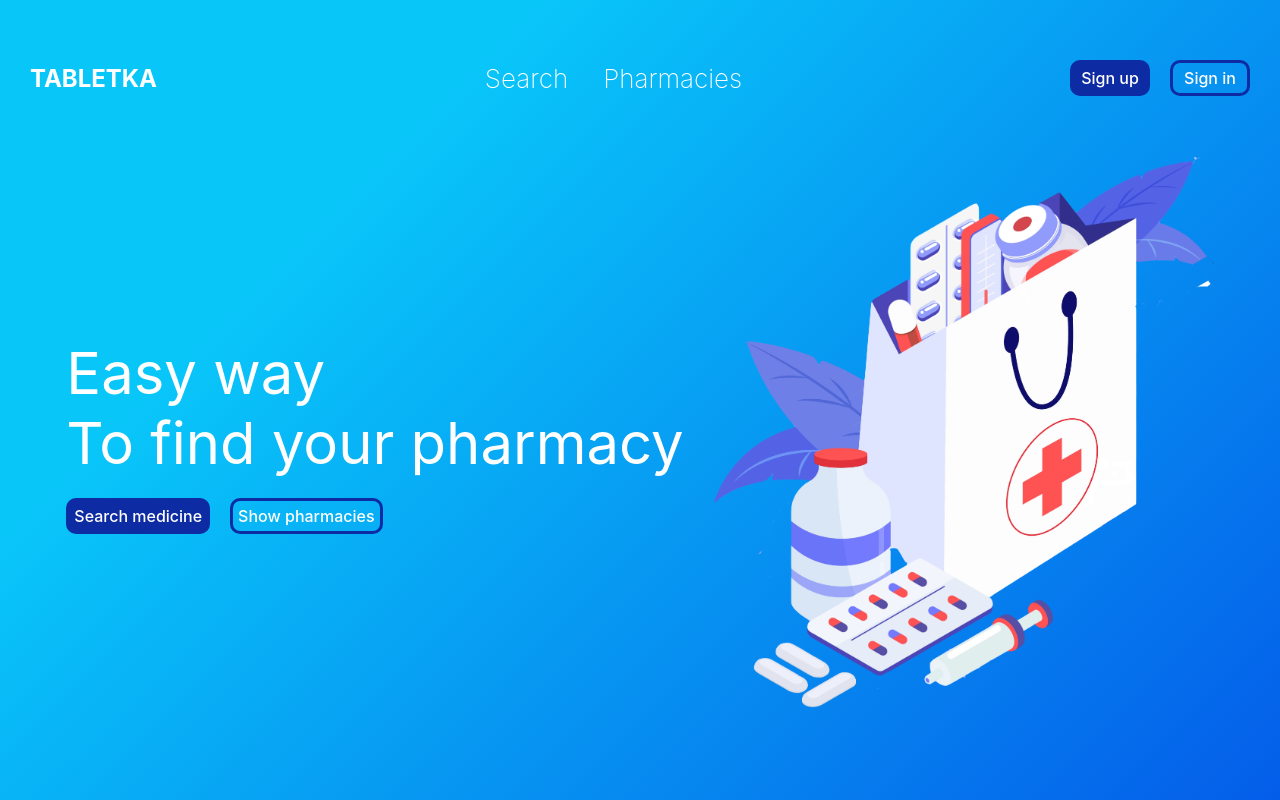
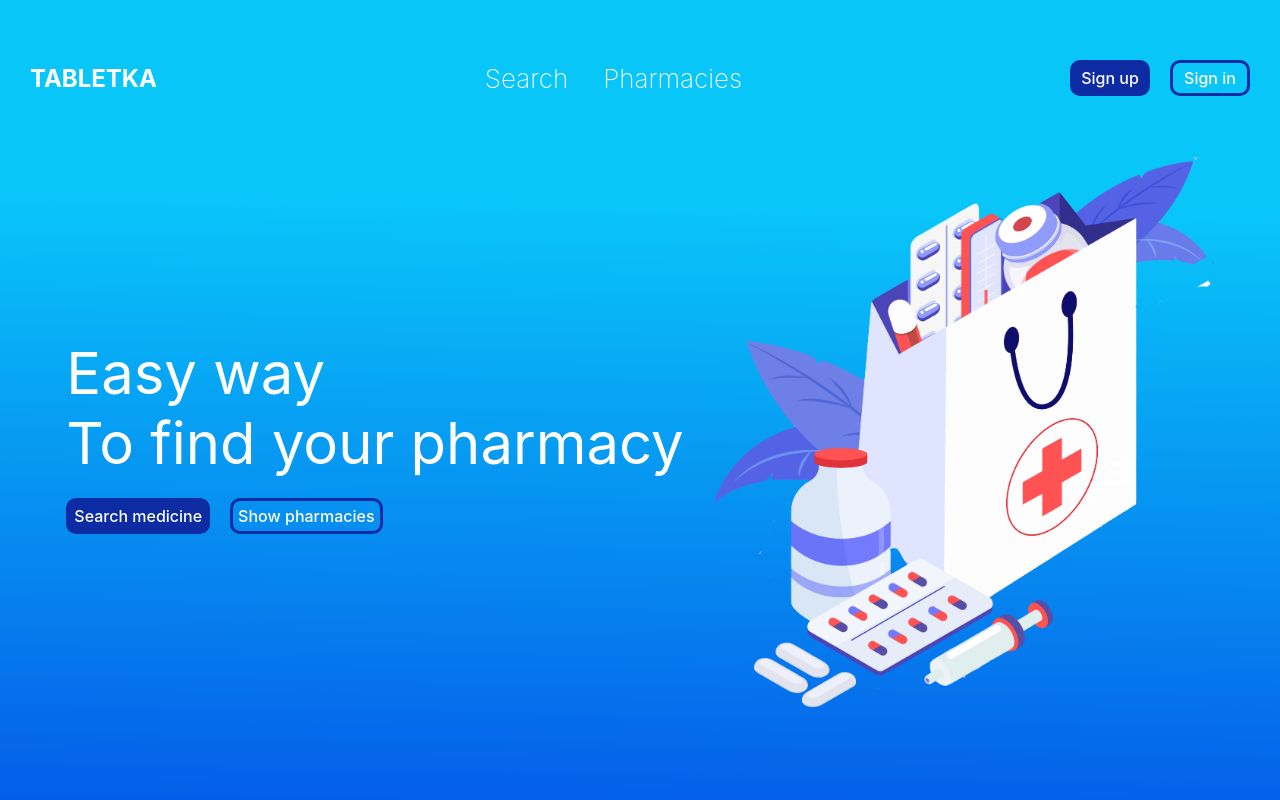
Before and after one commit to Kiep13/Tabletka, a Next.js app in the folder apps/web/: page / in a window 1280 px wide. Built offline with nearby package versions, Linux system fonts and the light colour scheme.

Commit message:
refactor - update body background styles

```diff
--- a/apps/web/styles/globals.scss
+++ b/apps/web/styles/globals.scss
@@ -3,10 +3,14 @@
 @import "scrollbar.module";
 
 body {
-  width: 100vw;
+  width: 100%;
   height: 100vh;
   padding: 40px 30px;
+
   background-color: #045de9;
-  background-image: linear-gradient(315deg, #045de9 0%, #09c6f9 74%);
+  background-image: linear-gradient(1deg, #045de9 0%, #09c6f9 74%);
+  background-repeat: no-repeat;
   color: white;
+
+  overflow-y: auto;
 }
```
